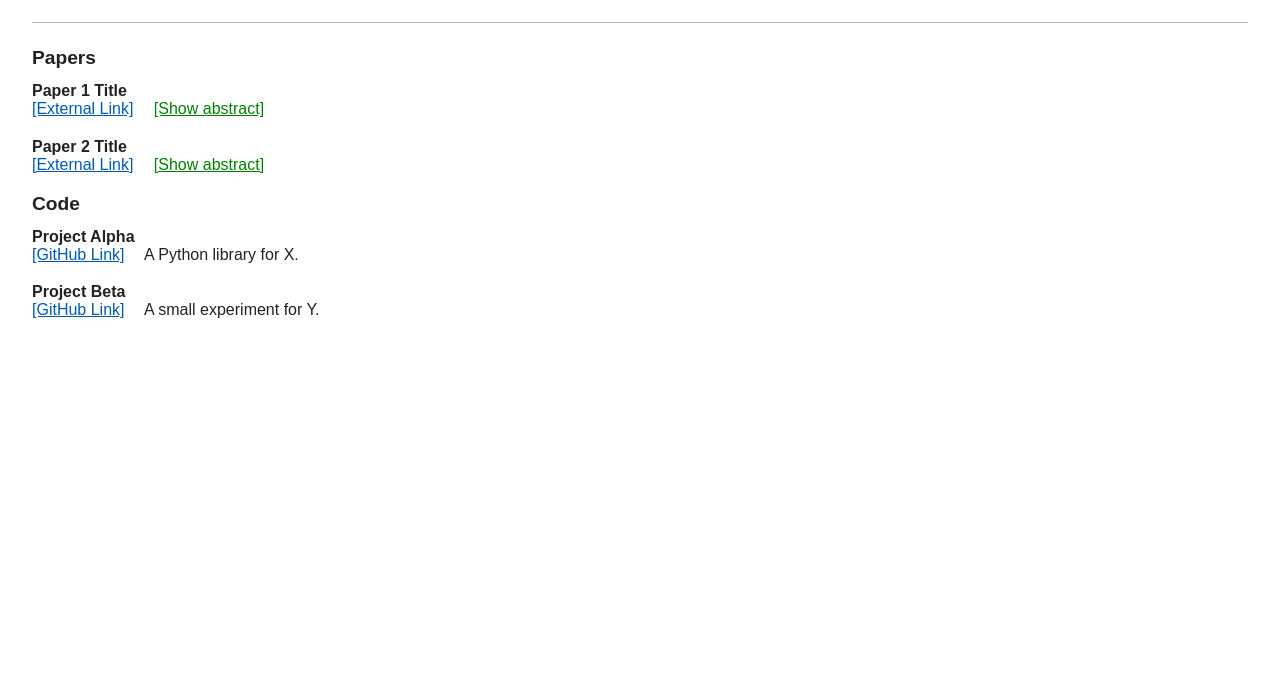
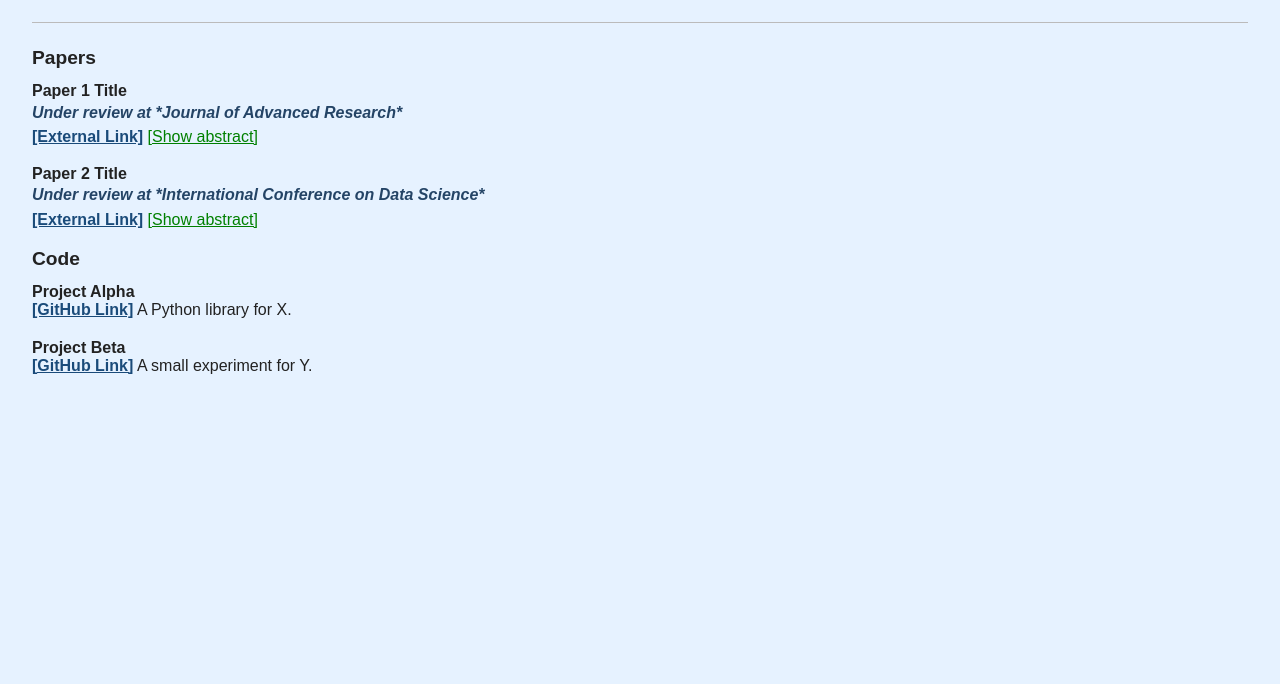
Before and after one commit to andyjohntmpemai/andyjohntmpemail.github.io, a plain HTML site: page index.html in a window 1280 px wide. Shown: the part 116-800 px from the top of the page. Drawn offline with Linux system fonts and the light colour scheme.

Commit message:
Update index.html

```diff
--- a/index.html
+++ b/index.html
@@ -6,15 +6,15 @@
   <style>
     body {
       font-family: sans-serif;
-      background: #fff;
+      background: #e6f2ff; /* light blue */
       color: #222;
       margin: 2em;
     }
     .self-intro {
       margin-bottom: 0.5em;
     }
-    .cv-link {
-      color: #0059b2;
+    .cv-link, .link, .code-link {
+      color: #1a4b7a; /* medium navy blue */
       text-decoration: underline;
       font-weight: bold;
     }
@@ -34,10 +34,13 @@
     .paper-title, .code-title {
       font-weight: bold;
     }
-    .link, .code-link {
-      color: #0059b2;
-      text-decoration: underline;
-      margin-right: 1em;
+    .journal-line {
+      display: block;
+      font-weight: bold;
+      font-style: italic;
+      color: #244466; /* medium dark navy blue */
+      margin-top: 0.2em;
+      margin-bottom: 0.4em;
     }
     .toggle-abstract {
       color: #008000;
@@ -47,8 +50,12 @@
     }
     .abstract {
       display: none;
+      background: #222; /* dark grey */
+      color: #fafafa;
       margin-top: 0.3em;
       margin-left: 1em;
+      padding: 0.6em 1em;
+      border-radius: 6px;
     }
   </style>
 </head>
@@ -70,7 +77,8 @@
 
     <!-- Paper 1 -->
     <div class="paper">
-      <span class="paper-title">Paper 1 Title</span><br>
+      <span class="paper-title">Paper 1 Title</span>
+      <span class="journal-line">Under review at *Journal of Advanced Research*</span>
       <a class="link" href="https://arxiv.org/abs/1234.5678" target="_blank">[External Link]</a>
       <span class="toggle-abstract" onclick="toggleAbstract('abs1')">[Show abstract]</span>
       <div id="abs1" class="abstract">
@@ -80,7 +88,8 @@
 
     <!-- Paper 2 -->
     <div class="paper">
-      <span class="paper-title">Paper 2 Title</span><br>
+      <span class="paper-title">Paper 2 Title</span>
+      <span class="journal-line">Under review at *International Conference on Data Science*</span>
       <a class="link" href="https://arxiv.org/abs/2345.6789" target="_blank">[External Link]</a>
       <span class="toggle-abstract" onclick="toggleAbstract('abs2')">[Show abstract]</span>
       <div id="abs2" class="abstract">
```
